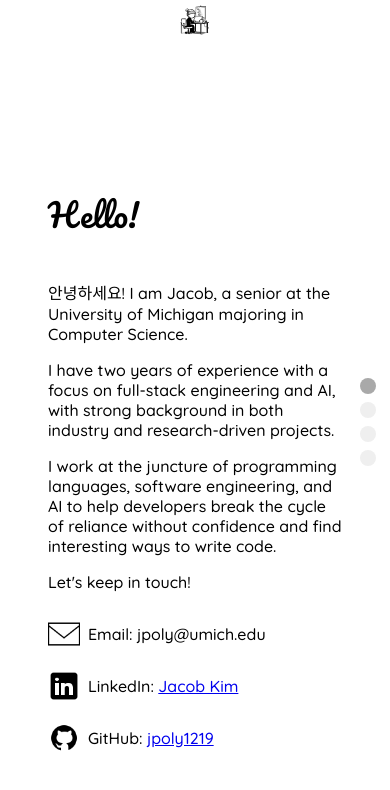
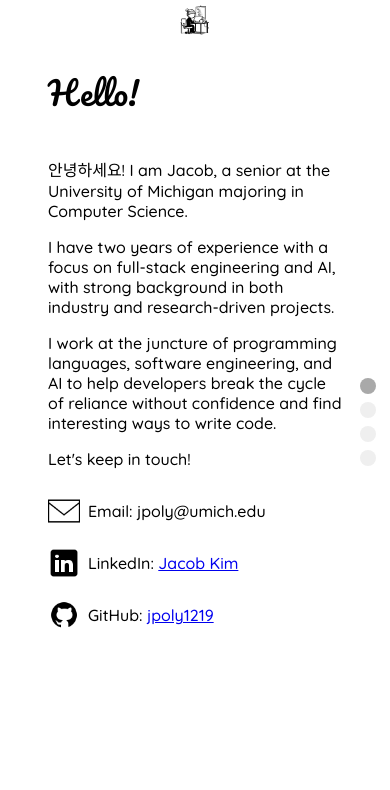
Before and after one commit to jpoly1219/jpoly1219.github.io, a SvelteKit app: page / in a window 390 px wide. Shown: the top 790 px of the page. Built offline with nearby package versions, Linux system fonts and the light colour scheme.

Commit message:
add media query to justify items to start

```diff
--- a/src/components/About.svelte
+++ b/src/components/About.svelte
@@ -58,6 +58,9 @@
     flex-direction: column;
     justify-content: center;
     /* scroll-snap-align: start; */
+    @media screen and (max-width: 480px) {
+      justify-content: start;
+    }
   }
 
   /* h1 { */
--- a/src/components/Fun.svelte
+++ b/src/components/Fun.svelte
@@ -199,6 +199,9 @@
     flex-direction: column;
     justify-content: center;
     /* scroll-snap-align: start; */
+    @media screen and (max-width: 480px) {
+      justify-content: start;
+    }
   }
 
   /* h1 { */
--- a/src/components/ProfessionalExperiences.svelte
+++ b/src/components/ProfessionalExperiences.svelte
@@ -70,6 +70,9 @@
     flex-direction: column;
     justify-content: center;
     /* scroll-snap-align: start; */
+    @media screen and (max-width: 480px) {
+      justify-content: start;
+    }
   }
 
   .pacifico-regular {
--- a/src/components/Projects.svelte
+++ b/src/components/Projects.svelte
@@ -77,6 +77,9 @@
     flex-direction: column;
     justify-content: center;
     /* scroll-snap-align: start; */
+    @media screen and (max-width: 480px) {
+      justify-content: start;
+    }
   }
 
   /* h1 { */
```
